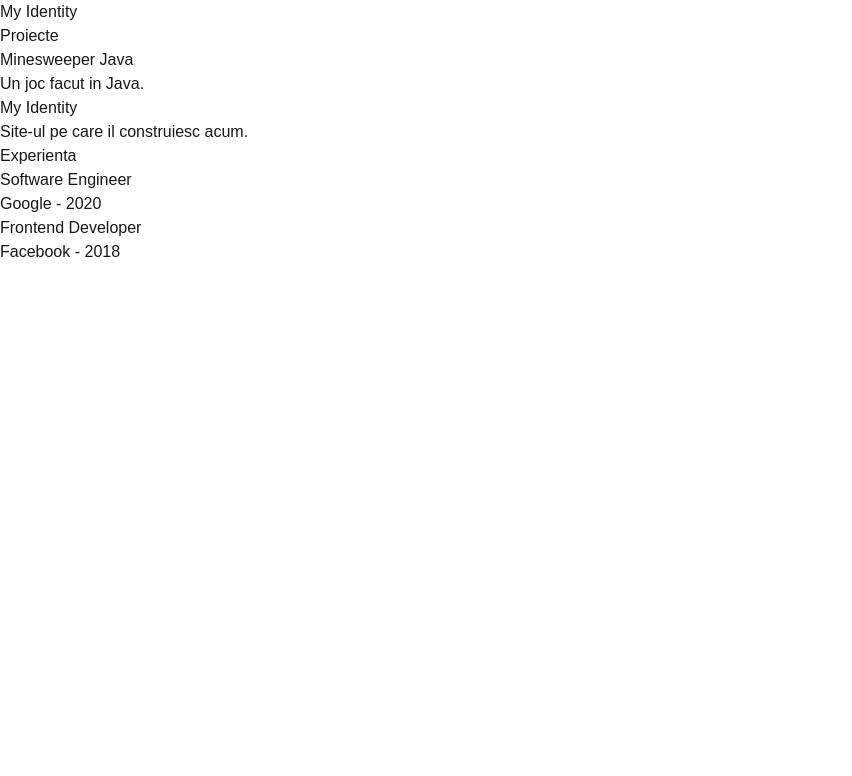
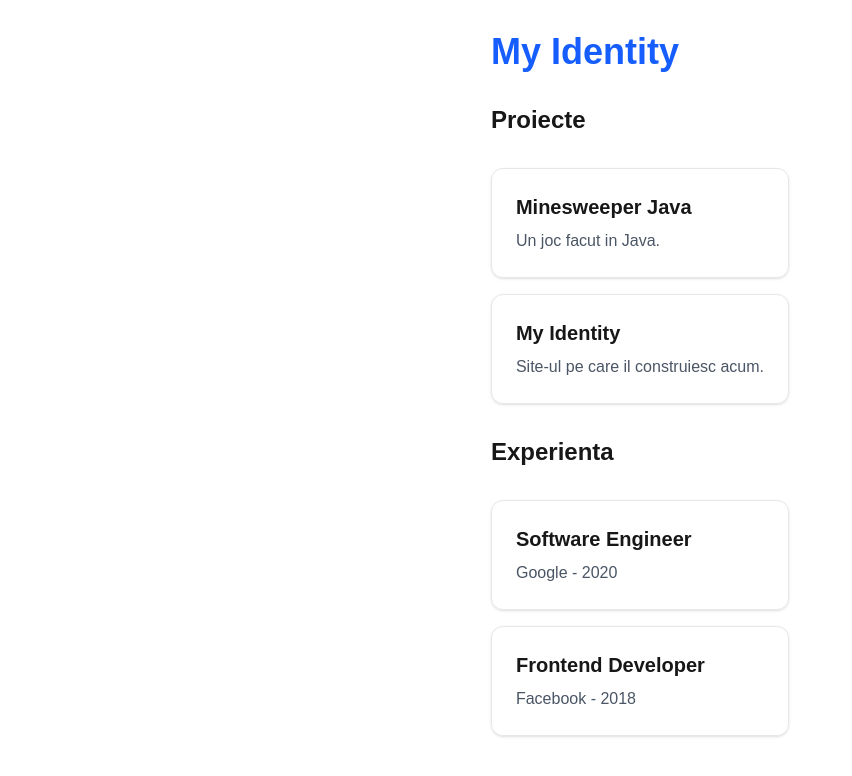
Before and after one commit to ovidiuteodor/my-identity, a Next.js app: page / in a window 1280 px wide. Shown: the top 776 px of the page, without its empty margins (0-852 px from the left). Built offline with nearby package versions, Linux system fonts and the light colour scheme.

Commit message:
Am invatat sa adaug primele modificari tailwind

```diff
--- a/src/app/page.tsx
+++ b/src/app/page.tsx
@@ -1,54 +1,59 @@
 function CardProiect(props: { titlu: string; descriere: string }) {
   return (
-    <div>
-      <h3>{props.titlu}</h3>
-      <p>{props.descriere}</p>
+    <div className="rounded-xl border border-gray-200 p-6 shadow-sm">
+      <h3 className="text-xl font-semibold">{props.titlu}</h3>
+      <p className="mt-2 text-gray-600" >{props.descriere}</p>
     </div>
   );
 }
 
 function CardExperienta(props: {functie: string, companie: string, anStart: number}) {
   return (
-    <div>
-      <h3>{props.functie}</h3>
-      <p>{props.companie} - {props.anStart}</p>
+    <div className="rounded-xl border border-gray-200 p-6 shadow-sm">
+      <h3 className="text-xl font-semibold">{props.functie}</h3>
+      <p className="mt-2 text-gray-600">{props.companie} - {props.anStart}</p>
     </div>
   );
 }
 
 export default function Home() {
   const proiecte = [
-    { titlu: "Minesweeper Java", descriere: "Un joc facut in Java." },
-    { titlu: "My Identity", descriere: "Site-ul pe care il construiesc acum." },
+    {id: 1, titlu: "Minesweeper Java", descriere: "Un joc facut in Java." },
+    {id: 2, titlu: "My Identity", descriere: "Site-ul pe care il construiesc acum." },
   ];
 
   const experienta = [
-    { functie: "Software Engineer", companie: "Google", anStart: 2020 },
-    { functie: "Frontend Developer", companie: "Facebook", anStart: 2018 },
+    {id: 1, functie: "Software Engineer", companie: "Google", anStart: 2020 },
+    {id: 2, functie: "Frontend Developer", companie: "Facebook", anStart: 2018 },
   ];
 
   return (
-    <main>
-      <h1>My Identity</h1>
+    <main className="mx-auto max-w-3xl p-8">
+      <h1 className="text-4xl font-bold text-blue-600">My Identity</h1>
 
-      <h2>Proiecte</h2>
+      <h2 className="text-2xl font-semibold mt-8">Proiecte</h2>
+      <div className="flex flex-col gap-4 mt-8">
       {proiecte.map((proiect) => (
         <CardProiect
-          key={proiect.titlu}
+          key={proiect.id}
           titlu={proiect.titlu}
           descriere={proiect.descriere}
         />
       ))}
+      </div>
 
-      <h2>Experienta</h2>
+      <h2 className="text-2xl font-semibold mt-8">Experienta</h2>
+      <div className="flex flex-col gap-4 mt-8">
       {experienta.map((exp) => (
         <CardExperienta
-          key={exp.functie}
+          key={exp.id}
           functie={exp.functie}
           companie={exp.companie}
           anStart={exp.anStart}
         />
       ))}
+      </div>
+
     </main>
   );
 }
```
